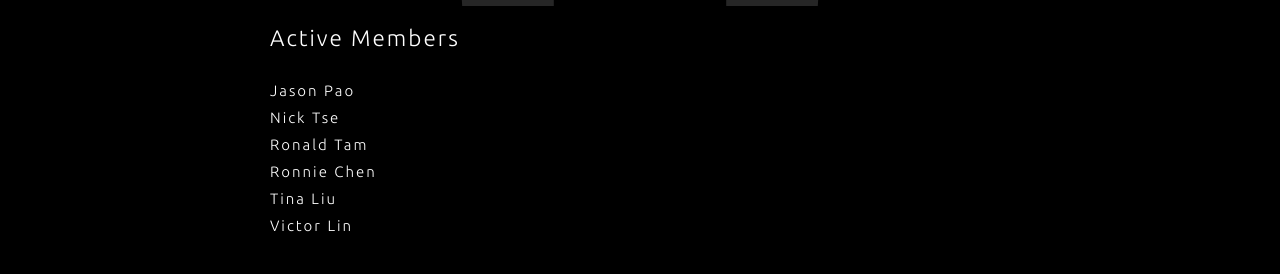
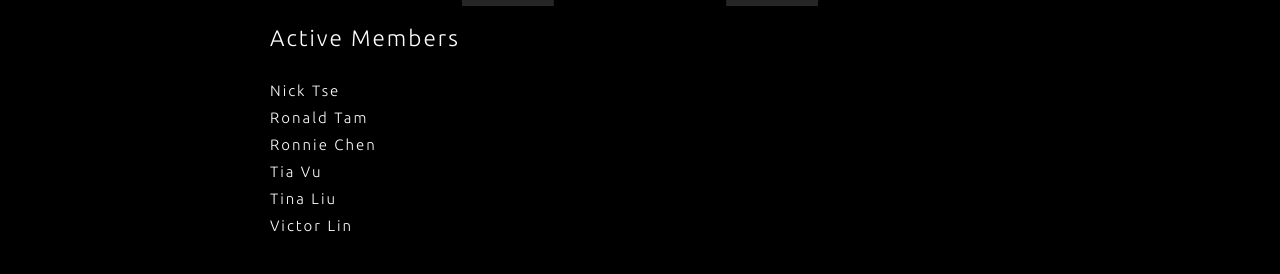
Before and after one commit to apexdiabolo/apex-site, a Jekyll site: the page built from index.md, in a window 1280 px wide. Shown: the part 820-1094 px from the top of the page. Built offline with Jekyll 4.4.1, drawn with Linux system fonts in a browser that asks for light colours; our own code applies the rules of GitHub Pages for plain Markdown files.

Commit message:
Update members

```diff
--- a/index.md
+++ b/index.md
@@ -20,10 +20,10 @@ Looking to purchase your own diabolo? We recommend the [Sundia](https://www.sund
 
 ## Active Members
 
-- Jason Pao
 - Nick Tse
 - Ronald Tam
 - Ronnie Chen
+- Tia Vu
 - Tina Liu
 - Victor Lin
 
```
